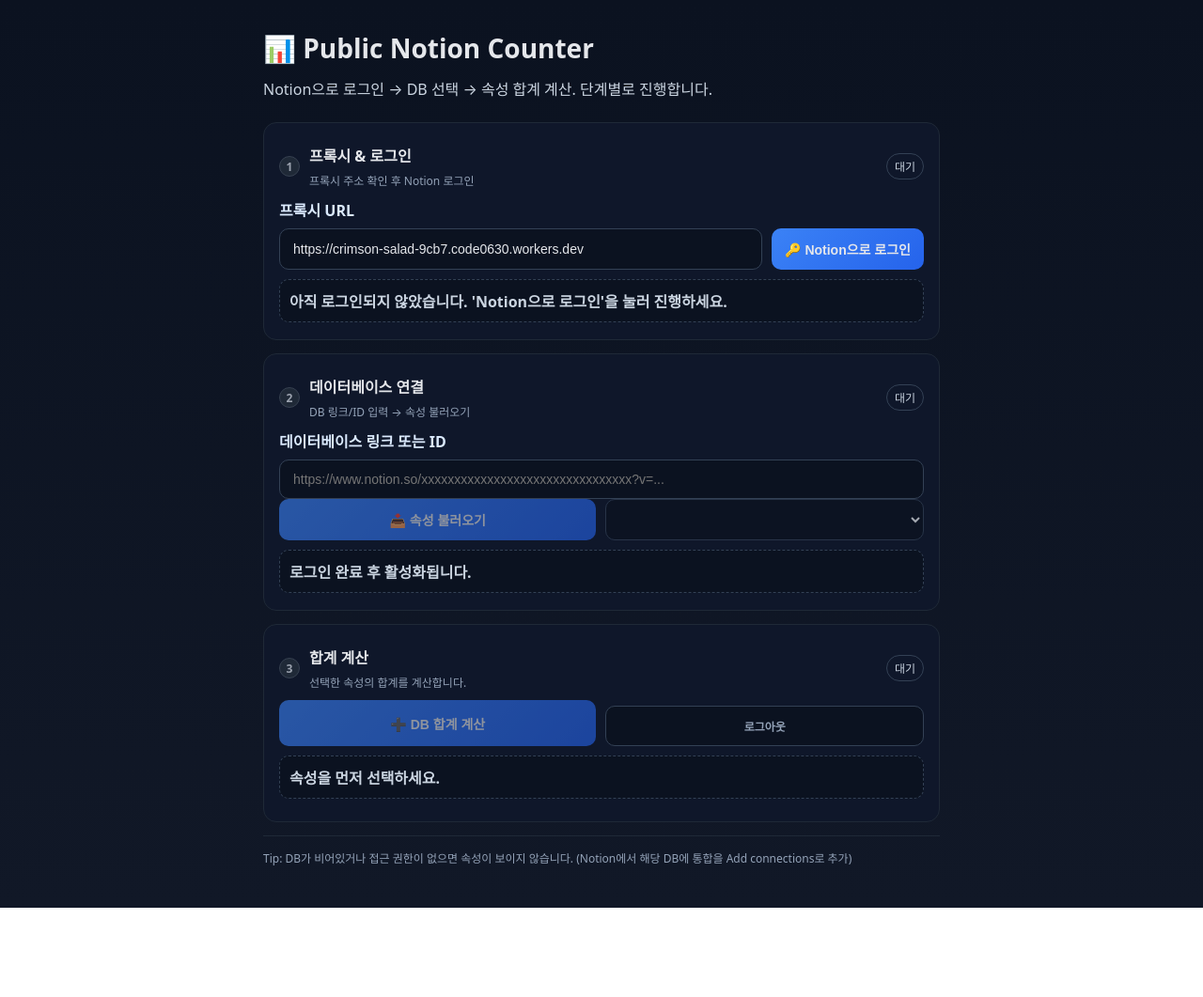
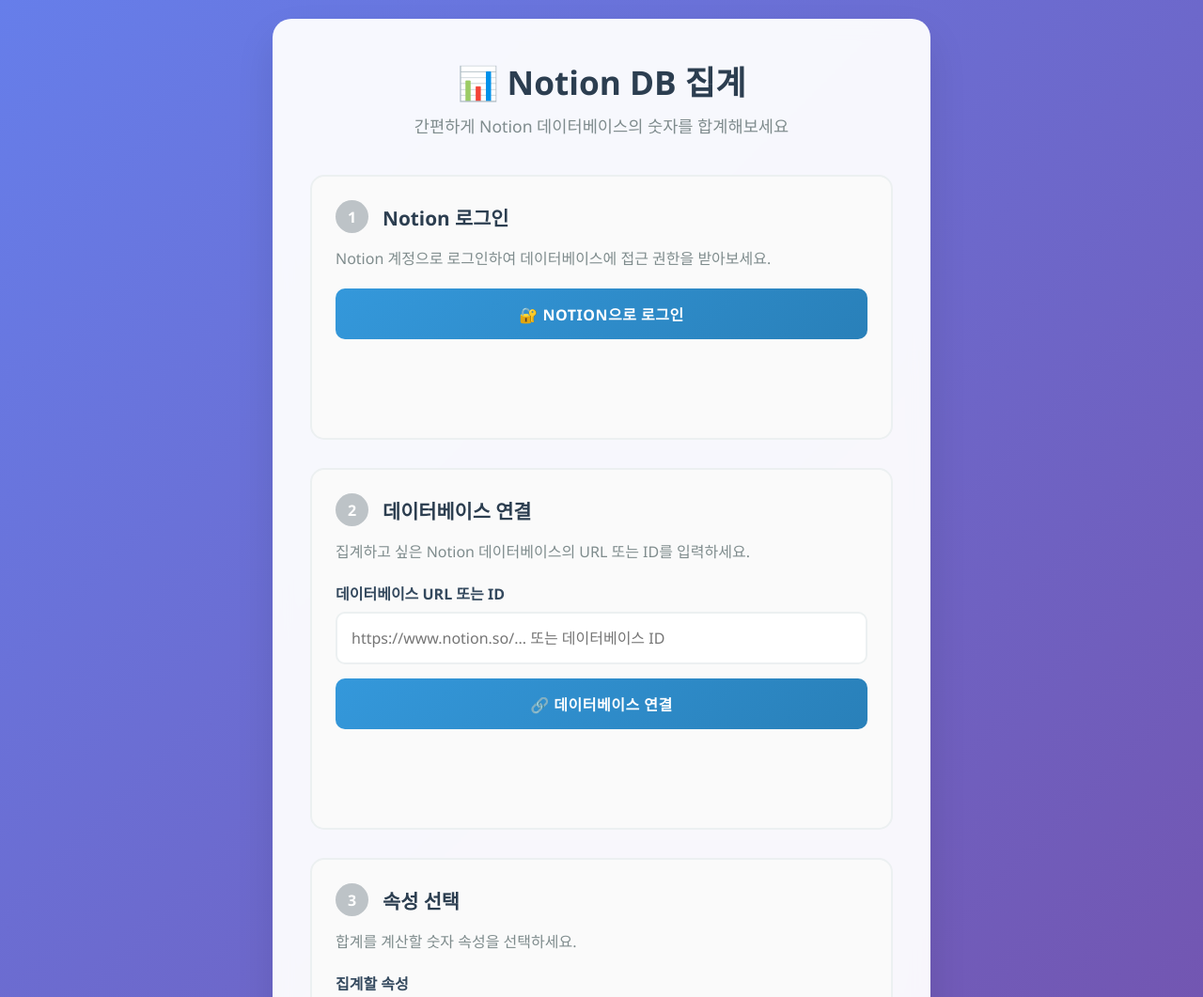
Before and after one commit to changmai/Public-Notion-Counter, a plain HTML site: page index.html in a window 1280 px wide. Shown: the top 1061 px of the page at 94% size. Before the commit the page ends 966 px from the top, so only its background shows below. Drawn offline with Linux system fonts and the light colour scheme; no server answers.

Commit message:
Update index.html

```diff
--- a/index.html
+++ b/index.html
@@ -1,107 +1,378 @@
 <!DOCTYPE html>
 <html lang="ko">
 <head>
-  <meta charset="UTF-8" />
-  <title>Public Notion Counter</title>
-  <meta name="viewport" content="width=device-width, initial-scale=1" />
+  <meta charset="UTF-8">
+  <meta name="viewport" content="width=device-width, initial-scale=1.0">
+  <title>📊 Notion 데이터베이스 집계 도구</title>
+  <script defer src="script.js"></script>
   <style>
-    :root{
-      --pri:#2563eb; --ok:#16a34a; --err:#dc2626; --bg:#0b1220; --card:#0f172a; --mut:#94a3b8;
+    * {
+      box-sizing: border-box;
+      margin: 0;
+      padding: 0;
     }
-    *{box-sizing:border-box}
-    body{
-      margin:0; padding:32px;
-      font-family: ui-sans-serif, system-ui, -apple-system, Segoe UI, Roboto, Noto Sans, Arial, "Apple Color Emoji","Segoe UI Emoji";
-      background:linear-gradient(180deg,#0b1220 0%,#111827 100%);
-      color:#e5e7eb;
+
+    body {
+      font-family: 'Segoe UI', Tahoma, Geneva, Verdana, sans-serif;
+      background: linear-gradient(135deg, #667eea 0%, #764ba2 100%);
+      min-height: 100vh;
+      padding: 20px;
+      color: #333;
     }
-    .container{max-width:720px;margin:0 auto}
-    h1{margin:0 0 12px;font-size:28px}
-    p.lead{margin:0 0 24px;color:#cbd5e1}
-    .card{background:var(--card);border:1px solid #1f2937;border-radius:14px;padding:18px 16px;margin:14px 0}
-    label{display:block;font-weight:600;margin:6px 0 8px;color:#dbeafe}
-    input,select,button{
-      width:100%;padding:12px 14px;border-radius:10px;border:1px solid #334155;background:#0b1220;color:#e5e7eb;
-      transition:.2s; font-size:14px;
+
+    .container {
+      max-width: 700px;
+      margin: 0 auto;
+      background: rgba(255, 255, 255, 0.95);
+      backdrop-filter: blur(10px);
+      border-radius: 20px;
+      padding: 40px;
+      box-shadow: 0 20px 40px rgba(0, 0, 0, 0.1);
     }
-    input:focus,select:focus{outline:none;border-color:#60a5fa; box-shadow:0 0 0 3px #1d4ed80f}
-    button{background:linear-gradient(135deg,#3b82f6,#2563eb);border:none;font-weight:700;cursor:pointer}
-    button[disabled]{opacity:.6;cursor:not-allowed}
-    .row{display:grid;grid-template-columns:1fr auto;gap:10px}
-    .status{margin-top:10px;padding:10px;border-radius:10px;font-weight:600}
-    .status.ok{background:#052e1a;color:#86efac;border:1px solid #14532d}
-    .status.err{background:#3b0d0d;color:#fecaca;border:1px solid #7f1d1d}
-    .status.info{background:#0b1220;color:#cbd5e1;border:1px dashed #334155}
-    .muted{color:var(--mut);font-size:12px;margin-top:6px}
-    .flex{display:flex;gap:10px}
-    .step{display:flex;align-items:center;gap:10px;margin:4px 0 10px}
-    .dot{width:22px;height:22px;border-radius:50%;display:inline-grid;place-items:center;font-size:12px;font-weight:800}
-    .dot.wait{background:#1f2937;color:#9ca3af;border:1px solid #374151}
-    .dot.do{background:#1d4ed8;border:1px solid #2563eb}
-    .dot.done{background:#065f46;border:1px solid #10b981}
-    .pill{margin-left:auto;padding:4px 8px;border-radius:999px;font-size:12px;border:1px solid #334155;color:#cbd5e1}
-    .pill.ok{border-color:#166534;color:#86efac}
-    .pill.err{border-color:#7f1d1d;color:#fecaca}
-    .pill.do{border-color:#1d4ed8;color:#93c5fd}
-    .result{font-size:18px;font-weight:800;margin-top:6px}
-    .hr{height:1px;background:#1f2937;margin:14px 0}
+
+    h1 {
+      text-align: center;
+      margin-bottom: 10px;
+      color: #2c3e50;
+      font-size: 2.2em;
+      font-weight: 700;
+    }
+
+    .subtitle {
+      text-align: center;
+      color: #7f8c8d;
+      margin-bottom: 40px;
+      font-size: 1.1em;
+    }
+
+    .step {
+      margin-bottom: 30px;
+      padding: 25px;
+      border: 2px solid #ecf0f1;
+      border-radius: 15px;
+      background: #fafafa;
+      transition: all 0.3s ease;
+      position: relative;
+    }
+
+    .step.active {
+      border-color: #3498db;
+      background: #ebf3fd;
+      transform: translateY(-2px);
+      box-shadow: 0 5px 15px rgba(52, 152, 219, 0.2);
+    }
+
+    .step.completed {
+      border-color: #27ae60;
+      background: #eafaf1;
+    }
+
+    .step.error {
+      border-color: #e74c3c;
+      background: #fdecea;
+    }
+
+    .step-header {
+      display: flex;
+      align-items: center;
+      margin-bottom: 15px;
+    }
+
+    .step-number {
+      width: 35px;
+      height: 35px;
+      border-radius: 50%;
+      background: #bdc3c7;
+      color: white;
+      display: flex;
+      align-items: center;
+      justify-content: center;
+      margin-right: 15px;
+      font-weight: bold;
+      font-size: 16px;
+      transition: all 0.3s ease;
+    }
+
+    .step.active .step-number {
+      background: #3498db;
+      animation: pulse 2s infinite;
+    }
+
+    .step.completed .step-number {
+      background: #27ae60;
+    }
+
+    .step.error .step-number {
+      background: #e74c3c;
+    }
+
+    .step-title {
+      font-size: 1.3em;
+      font-weight: 600;
+      color: #2c3e50;
+    }
+
+    .step-description {
+      color: #7f8c8d;
+      margin-bottom: 20px;
+      line-height: 1.5;
+    }
+
+    label {
+      font-weight: 600;
+      margin-bottom: 8px;
+      display: block;
+      color: #34495e;
+    }
+
+    input, button, select {
+      width: 100%;
+      padding: 15px;
+      margin-bottom: 15px;
+      border: 2px solid #ecf0f1;
+      border-radius: 10px;
+      font-size: 16px;
+      transition: all 0.3s ease;
+      font-family: inherit;
+    }
+
+    input:focus, select:focus {
+      border-color: #3498db;
+      outline: none;
+      box-shadow: 0 0 0 3px rgba(52, 152, 219, 0.1);
+    }
+
+    button {
+      background: linear-gradient(135deg, #3498db, #2980b9);
+      color: white;
+      border: none;
+      font-weight: 600;
+      cursor: pointer;
+      transition: all 0.3s ease;
+      text-transform: uppercase;
+      letter-spacing: 0.5px;
+    }
+
+    button:hover:not(:disabled) {
+      background: linear-gradient(135deg, #2980b9, #1f6391);
+      transform: translateY(-2px);
+      box-shadow: 0 5px 15px rgba(52, 152, 219, 0.3);
+    }
+
+    button:active {
+      transform: translateY(0);
+    }
+
+    button:disabled {
+      opacity: 0.6;
+      cursor: not-allowed;
+      transform: none;
+    }
+
+    .status {
+      margin-top: 15px;
+      padding: 15px;
+      border-radius: 10px;
+      font-weight: 600;
+      text-align: center;
+      transition: all 0.3s ease;
+      min-height: 50px;
+      display: flex;
+      align-items: center;
+      justify-content: center;
+    }
+
+    .status.success {
+      background: #d5f4e6;
+      color: #27ae60;
+      border: 2px solid #a9dfbf;
+    }
+
+    .status.error {
+      background: #fadbd8;
+      color: #c0392b;
+      border: 2px solid #f1948a;
+    }
+
+    .status.info {
+      background: #d6eaf8;
+      color: #2980b9;
+      border: 2px solid #aed6f1;
+    }
+
+    .hidden {
+      display: none;
+    }
+
+    .result-box {
+      background: linear-gradient(135deg, #f8f9fa, #e9ecef);
+      border: 2px solid #27ae60;
+      border-radius: 15px;
+      padding: 25px;
+      text-align: center;
+      margin-top: 20px;
+    }
+
+    .result-number {
+      font-size: 2.5em;
+      font-weight: bold;
+      color: #27ae60;
+      margin-bottom: 10px;
+    }
+
+    .result-label {
+      color: #7f8c8d;
+      font-size: 1.1em;
+    }
+
+    @keyframes pulse {
+      0% { transform: scale(1); }
+      50% { transform: scale(1.05); }
+      100% { transform: scale(1); }
+    }
+
+    @keyframes fadeIn {
+      from { opacity: 0; transform: translateY(10px); }
+      to { opacity: 1; transform: translateY(0); }
+    }
+
+    .fade-in {
+      animation: fadeIn 0.5s ease;
+    }
+
+    .user-info {
+      background: #e8f5e8;
+      padding: 15px;
+      border-radius: 10px;
+      margin-bottom: 15px;
+      border-left: 4px solid #27ae60;
+    }
+
+    .connection-status {
+      display: flex;
+      align-items: center;
+      gap: 10px;
+      margin-top: 10px;
+    }
+
+    .status-dot {
+      width: 12px;
+      height: 12px;
+      border-radius: 50%;
+      background: #bdc3c7;
+    }
+
+    .status-dot.connected {
+      background: #27ae60;
+      animation: pulse 2s infinite;
+    }
+
+    @media (max-width: 768px) {
+      .container {
+        padding: 25px;
+        margin: 10px;
+      }
+
+      h1 {
+        font-size: 1.8em;
+      }
+
+      .step {
+        padding: 20px;
+      }
+
+      input, button, select {
+        padding: 12px;
+      }
+    }
   </style>
 </head>
 <body>
   <div class="container">
-    <h1>📊 Public Notion Counter</h1>
-    <p class="lead">Notion으로 로그인 → DB 선택 → 속성 합계 계산. 단계별로 진행합니다.</p>
+    <h1>📊 Notion DB 집계</h1>
+    <p class="subtitle">간편하게 Notion 데이터베이스의 숫자를 합계해보세요</p>
 
-    <!-- STEP 1: Proxy & OAuth -->
-    <div class="card" id="step1">
-      <div class="step">
-        <div class="dot wait" id="s1dot">1</div>
-        <div><strong>프록시 & 로그인</strong><div class="muted">프록시 주소 확인 후 Notion 로그인</div></div>
-        <div class="pill" id="s1pill">대기</div>
+    <!-- Step 1: 로그인 -->
+    <div class="step" id="step1">
+      <div class="step-header">
+        <div class="step-number">1</div>
+        <div class="step-title">Notion 로그인</div>
       </div>
-      <label>프록시 URL</label>
-      <div class="row">
-        <input id="proxy" value="https://crimson-salad-9cb7.code0630.workers.dev" />
-        <button id="loginBtn" style="min-width:160px">🔑 Notion으로 로그인</button>
+      <div class="step-description">
+        Notion 계정으로 로그인하여 데이터베이스에 접근 권한을 받아보세요.
       </div>
-      <div id="s1status" class="status info">로그인 후 자동으로 이 페이지로 돌아옵니다.</div>
+
+      <div id="userInfo" class="user-info hidden">
+        <strong>✅ 로그인됨:</strong> <span id="userName"></span>
+        <div class="connection-status">
+          <div class="status-dot connected"></div>
+          <span>Notion 연결됨</span>
+        </div>
+      </div>
+
+      <button id="loginBtn">🔐 Notion으로 로그인</button>
+      <button id="logoutBtn" class="hidden" style="background: #e74c3c;">🚪 로그아웃</button>
+
+      <div class="status" id="loginStatus"></div>
     </div>
 
-    <!-- STEP 2: DB & Props -->
-    <div class="card" id="step2">
-      <div class="step">
-        <div class="dot wait" id="s2dot">2</div>
-        <div><strong>데이터베이스 연결</strong><div class="muted">DB 링크/ID 입력 → 속성 불러오기</div></div>
-        <div class="pill" id="s2pill">대기</div>
+    <!-- Step 2: 데이터베이스 연결 -->
+    <div class="step" id="step2">
+      <div class="step-header">
+        <div class="step-number">2</div>
+        <div class="step-title">데이터베이스 연결</div>
       </div>
-      <label>데이터베이스 링크 또는 ID</label>
-      <input id="dbInput" placeholder="https://www.notion.so/xxxxxxxxxxxxxxxxxxxxxxxxxxxxxxxx?v=..." />
-      <div class="flex">
-        <button id="loadPropsBtn" disabled>📥 속성 불러오기</button>
-        <select id="propSelect" disabled></select>
+      <div class="step-description">
+        집계하고 싶은 Notion 데이터베이스의 URL 또는 ID를 입력하세요.
       </div>
-      <div id="s2status" class="status info">로그인 완료 후 활성화됩니다.</div>
+
+      <label for="databaseInput">데이터베이스 URL 또는 ID</label>
+      <input id="databaseInput" placeholder="https://www.notion.so/... 또는 데이터베이스 ID">
+
+      <button id="connectDbBtn">🔗 데이터베이스 연결</button>
+
+      <div class="status" id="dbStatus"></div>
     </div>
 
-    <!-- STEP 3: Sum -->
-    <div class="card" id="step3">
-      <div class="step">
-        <div class="dot wait" id="s3dot">3</div>
-        <div><strong>합계 계산</strong><div class="muted">선택한 속성의 합계를 계산합니다.</div></div>
-        <div class="pill" id="s3pill">대기</div>
+    <!-- Step 3: 속성 선택 -->
+    <div class="step" id="step3">
+      <div class="step-header">
+        <div class="step-number">3</div>
+        <div class="step-title">속성 선택</div>
       </div>
-      <div class="flex">
-        <button id="sumBtn" disabled>➕ DB 합계 계산</button>
-        <button id="logoutBtn" class="muted" style="border:1px solid #334155;background:#0b1220;">로그아웃</button>
+      <div class="step-description">
+        합계를 계산할 숫자 속성을 선택하세요.
       </div>
-      <div id="s3status" class="status info">속성을 먼저 선택하세요.</div>
-      <div class="result" id="sumResult"></div>
+
+      <label for="propSelect">집계할 속성</label>
+      <select id="propSelect">
+        <option value="">속성을 선택하세요</option>
+      </select>
+
+      <button id="loadPropsBtn">📋 속성 불러오기</button>
+
+      <div class="status" id="propStatus"></div>
     </div>
 
-    <div class="hr"></div>
-    <p class="muted">Tip: DB가 비어있거나 접근 권한이 없으면 속성이 보이지 않습니다. (Notion에서 해당 DB에 통합을 Add connections로 추가)</p>
+    <!-- Step 4: 합계 계산 -->
+    <div class="step" id="step4">
+      <div class="step-header">
+        <div class="step-number">4</div>
+        <div class="step-title">합계 계산</div>
+      </div>
+      <div class="step-description">
+        선택한 속성의 모든 값을 합계합니다.
+      </div>
+
+      <button id="calculateBtn">🧮 합계 계산하기</button>
+
+      <div class="status" id="calculateStatus"></div>
+
+      <div id="resultBox" class="result-box hidden">
+        <div class="result-number" id="resultNumber">0</div>
+        <div class="result-label" id="resultLabel">총합계</div>
+      </div>
+    </div>
   </div>
-
-  <script defer src="script.js"></script>
 </body>
 </html>
```
